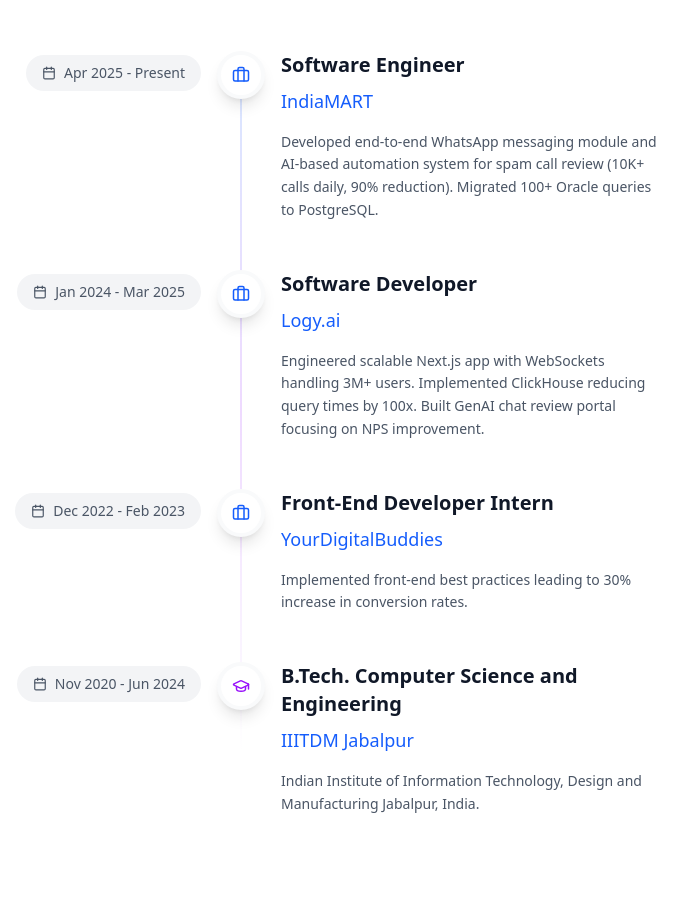
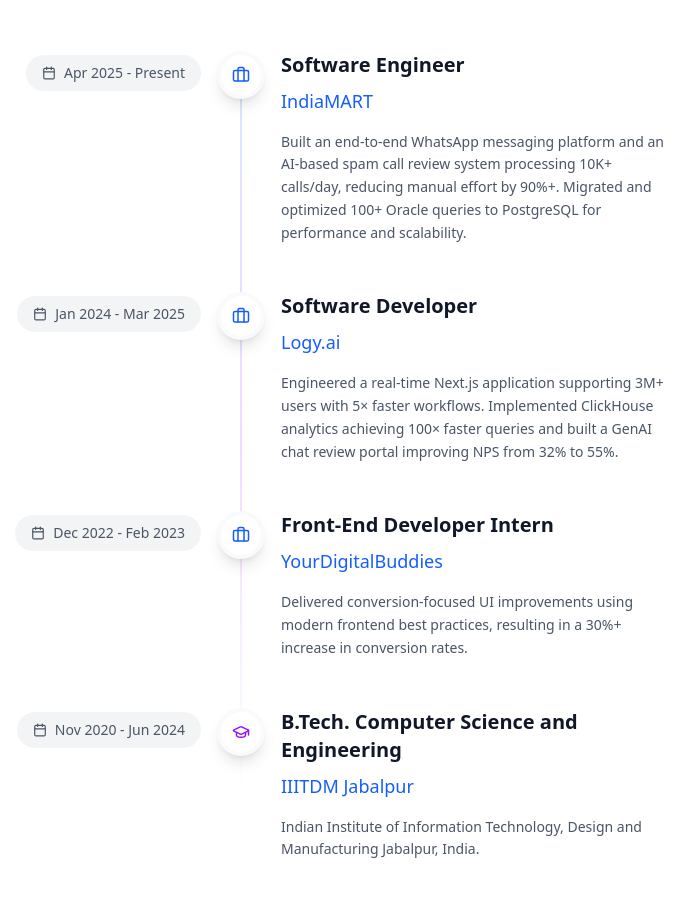
Before and after one commit to MeMadDev/devansh_portfolio, a Next.js app: page / in a window 1280 px wide. Shown: the part 2040-2937 px from the top of the page, without its empty margins (399-1093 px from the left). Built offline with nearby package versions, Linux system fonts and the light colour scheme.

Commit message:
docs: update experience descriptions

```diff
--- a/components/Experience.tsx
+++ b/components/Experience.tsx
@@ -9,21 +9,21 @@
         role: "Software Engineer",
         company: "IndiaMART",
         period: "Apr 2025 - Present",
-        description: "Developed end-to-end WhatsApp messaging module and AI-based automation system for spam call review (10K+ calls daily, 90% reduction). Migrated 100+ Oracle queries to PostgreSQL."
+        description: "Built an end-to-end WhatsApp messaging platform and an AI-based spam call review system processing 10K+ calls/day, reducing manual effort by 90%+. Migrated and optimized 100+ Oracle queries to PostgreSQL for performance and scalability."
     },
     {
         type: "work",
         role: "Software Developer",
         company: "Logy.ai",
         period: "Jan 2024 - Mar 2025",
-        description: "Engineered scalable Next.js app with WebSockets handling 3M+ users. Implemented ClickHouse reducing query times by 100x. Built GenAI chat review portal focusing on NPS improvement."
+        description: "Engineered a real-time Next.js application supporting 3M+ users with 5× faster workflows. Implemented ClickHouse analytics achieving 100× faster queries and built a GenAI chat review portal improving NPS from 32% to 55%."
     },
     {
         type: "work",
         role: "Front-End Developer Intern",
         company: "YourDigitalBuddies",
         period: "Dec 2022 - Feb 2023",
-        description: "Implemented front-end best practices leading to 30% increase in conversion rates."
+        description: "Delivered conversion-focused UI improvements using modern frontend best practices, resulting in a 30%+ increase in conversion rates."
     },
     {
         type: "education",
```
